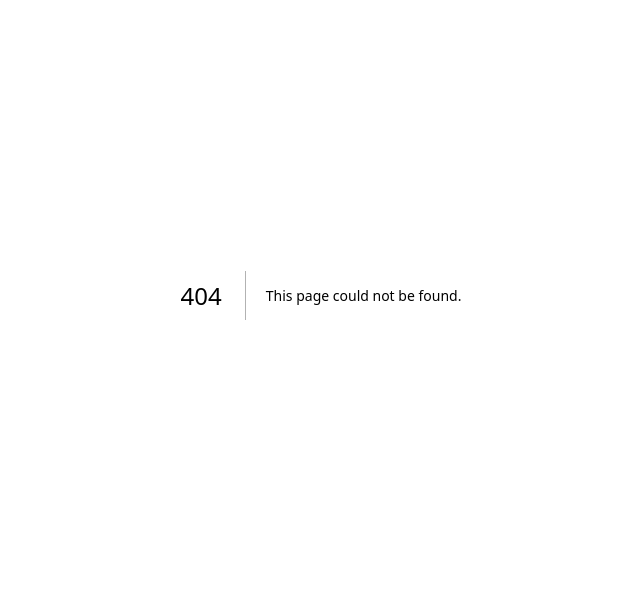
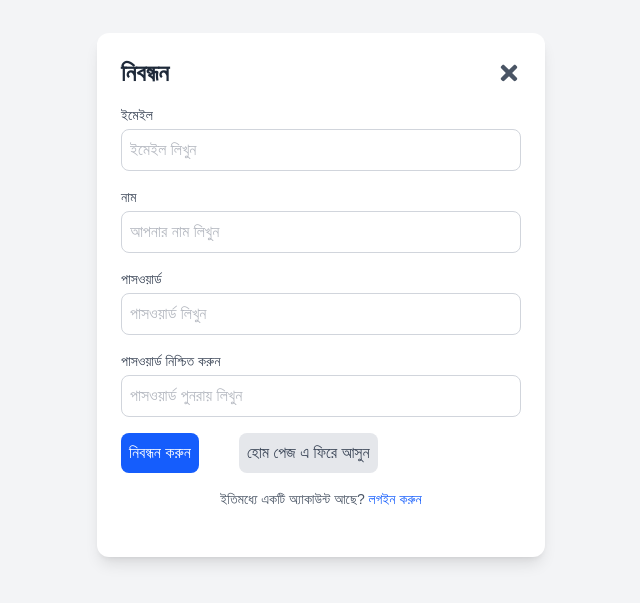
Before and after one commit to mb-shupto/my-daily-hisab, a Next.js app: page /signup in a window 1280 px wide. Before the commit this address had no page. Shown: the part 105-708 px from the top of the page, without its empty margins (319-959 px from the left). Built offline with nearby package versions, Linux system fonts and the light colour scheme.

Commit message:
initial signup page created

```diff
--- /dev/null
+++ b/src/app/signup/page.tsx
@@ -0,0 +1,168 @@
+'use client';
+
+import React, { useState } from 'react';
+import { useRouter } from 'next/navigation';
+import { FaTimes } from 'react-icons/fa';
+import Link from 'next/link';
+
+interface User {
+  email: string;
+  name: string;
+  password: string;
+}
+export default function SignupPage() {
+  const [email, setEmail] = useState('');
+  const [name, setName] = useState('');
+  const [password, setPassword] = useState('');
+  const [confirmPassword, setConfirmPassword] = useState('');
+  const [message, setMessage] = useState('');
+  const router = useRouter();
+
+  const hashPassword = async (password: string): Promise<string> => {
+    const encoder = new TextEncoder();
+    const data = encoder.encode(password);
+    const hash = await crypto.subtle.digest('SHA-256', data);
+    return Array.from(new Uint8Array(hash))
+      .map((b) => b.toString(16).padStart(2, '0'))
+      .join('');
+  };
+
+  const handleSubmit = async (e: React.FormEvent) => {
+    e.preventDefault();
+    setMessage('');
+
+    // Validation
+    if (!email || !name || !password || !confirmPassword) {
+      setMessage('সব ক্ষেত্র পূরণ করুন।');
+      return;
+    }
+    if (!/^[^\s@]+@[^\s@]+\.[^\s@]+$/.test(email)) {
+      setMessage('অবৈধ ইমেইল ফরম্যাট।');
+      return;
+    }
+    if (password !== confirmPassword) {
+      setMessage('পাসওয়ার্ড মেলেনি।');
+      return;
+    }
+
+    // Check if user exists
+    const users = JSON.parse(localStorage.getItem('users') || '[]');
+    if (users.some((user: User) => user.email === email)){
+      setMessage('এই ইমেইল ইতিমধ্যে নিবন্ধিত।');
+      return;
+    }
+
+    // Hash password and save user
+    const hashedPassword = await hashPassword(password);
+    const newUser = { email, name, password: hashedPassword };
+    users.push(newUser);
+    localStorage.setItem('users', JSON.stringify(users));
+
+    setMessage('নিবন্ধন সফল! লগইন করুন।');
+    setTimeout(() => router.push('/login'), 1000);
+  };
+
+  return (
+    <div className="min-h-screen bg-gray-100 flex items-center justify-center p-4">
+      <div className="bg-white rounded-xl shadow-lg p-6 w-full max-w-md">
+        <div className="flex justify-between items-center mb-4">
+          <h2 className="text-2xl font-bold text-gray-800">নিবন্ধন</h2>
+          <button
+            onClick={() => router.push('/')}
+            className="text-gray-600 hover:text-gray-800"
+            aria-label="Close"
+          >
+            <FaTimes className="w-6 h-6" />
+          </button>
+        </div>
+        <form onSubmit={handleSubmit} className="space-y-4">
+          <div>
+            <label htmlFor="email" className="block text-sm font-medium text-gray-700">
+              ইমেইল
+            </label>
+            <input
+              id="email"
+              type="email"
+              value={email}
+              onChange={(e) => setEmail(e.target.value)}
+              className="mt-1 block w-full p-2 border border-gray-300 rounded-lg text-gray-500"
+              placeholder="ইমেইল লিখুন"
+              aria-label="Email"
+            />
+          </div>
+          <div>
+            <label htmlFor="name" className="block text-sm font-medium text-gray-700">
+              নাম
+            </label>
+            <input
+              id="name"
+              type="text"
+              value={name}
+              onChange={(e) => setName(e.target.value)}
+              className="mt-1 block w-full p-2 border border-gray-300 rounded-lg  text-gray-500"
+              placeholder="আপনার নাম লিখুন"
+              aria-label="Name"
+            />
+          </div>
+          <div>
+            <label htmlFor="password" className="block text-sm font-medium text-gray-700">
+              পাসওয়ার্ড
+            </label>
+            <input
+              id="password"
+              type="password"
+              value={password}
+              onChange={(e) => setPassword(e.target.value)}
+              className="mt-1 block w-full p-2 border border-gray-300 rounded-lg  text-gray-500"
+              placeholder="পাসওয়ার্ড লিখুন"
+              aria-label="Password"
+            />
+          </div>
+          <div>
+            <label htmlFor="confirmPassword" className="block text-sm font-medium text-gray-700">
+              পাসওয়ার্ড নিশ্চিত করুন
+            </label>
+            <input
+              id="confirmPassword"
+              type="password"
+              value={confirmPassword}
+              onChange={(e) => setConfirmPassword(e.target.value)}
+              className="mt-1 block w-full p-2 border border-gray-300 rounded-lg  text-gray-500"
+              placeholder="পাসওয়ার্ড পুনরায় লিখুন"
+              aria-label="Confirm Password"
+            />
+          </div>
+          <div className="flex gap-8">
+            <button
+              type="submit"
+              className="bg-blue-600 text-white p-2 rounded-lg hover:bg-blue-700 transition-colors duration-200"
+              aria-label="Register"
+            >
+              নিবন্ধন করুন
+            </button>
+            <button
+              type="button"
+              onClick={() => router.push('/')}
+              className="ml-2 bg-gray-200 text-gray-700 p-2 rounded-lg hover:bg-gray-300 transition-colors duration-200"
+              aria-label="Go to login"
+            >
+              হোম পেজ এ ফিরে আসুন
+            </button>
+          </div>
+          {message && (
+            <p className={`mt-2 text-sm ${message.includes('সফল') ? 'text-green-600' : 'text-red-600'}`} aria-live="polite">
+              {message}
+            </p>
+          )}
+        </form>
+        <p className="mt-4 text-sm text-gray-600 text-center">
+          ইতিমধ্যে একটি অ্যাকাউন্ট আছে?{' '}
+          <Link href="/login" className="text-blue-600 hover:underline">
+            লগইন করুন
+          </Link>
+        </p>
+        <br />
+      </div>
+    </div>
+  );
+}
```
